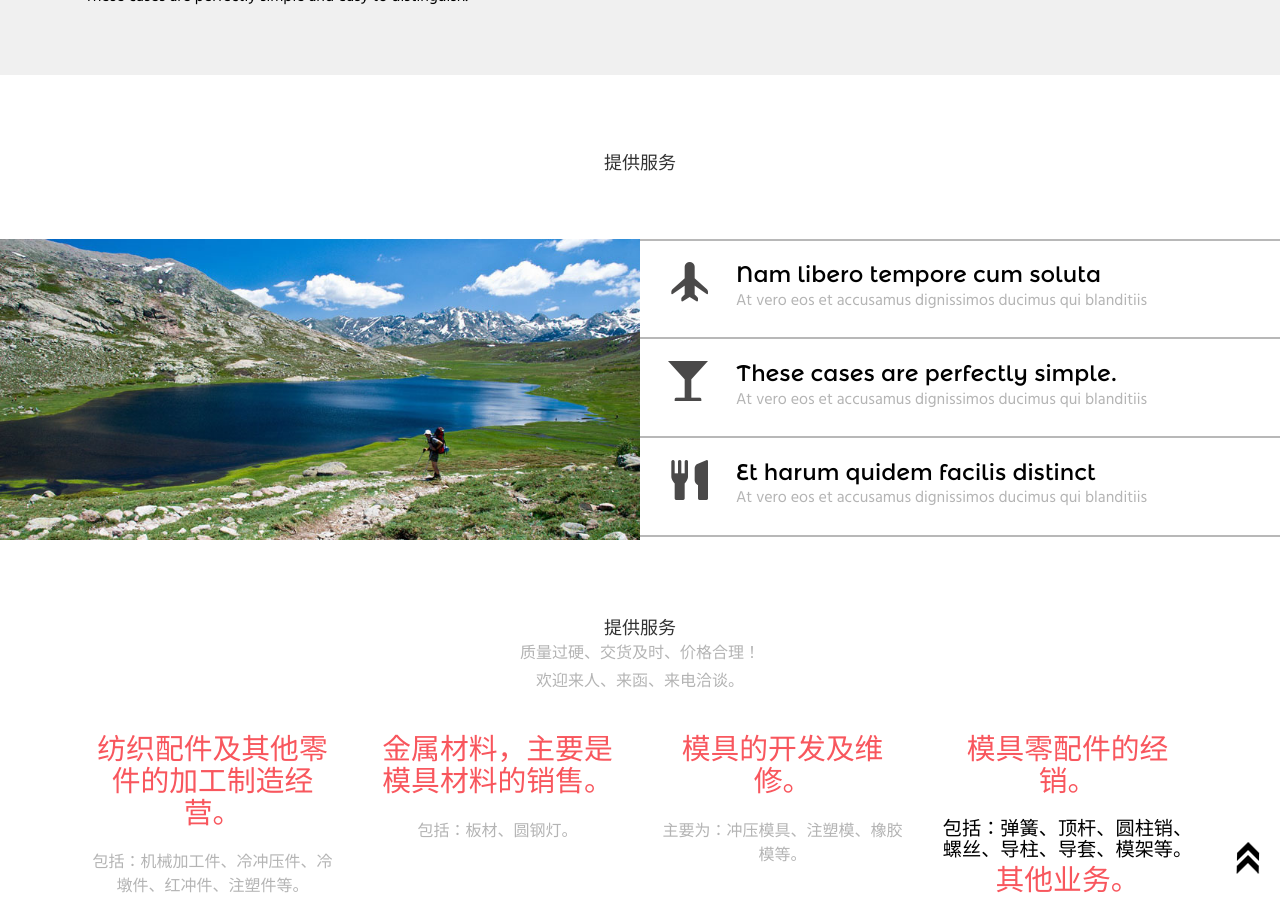
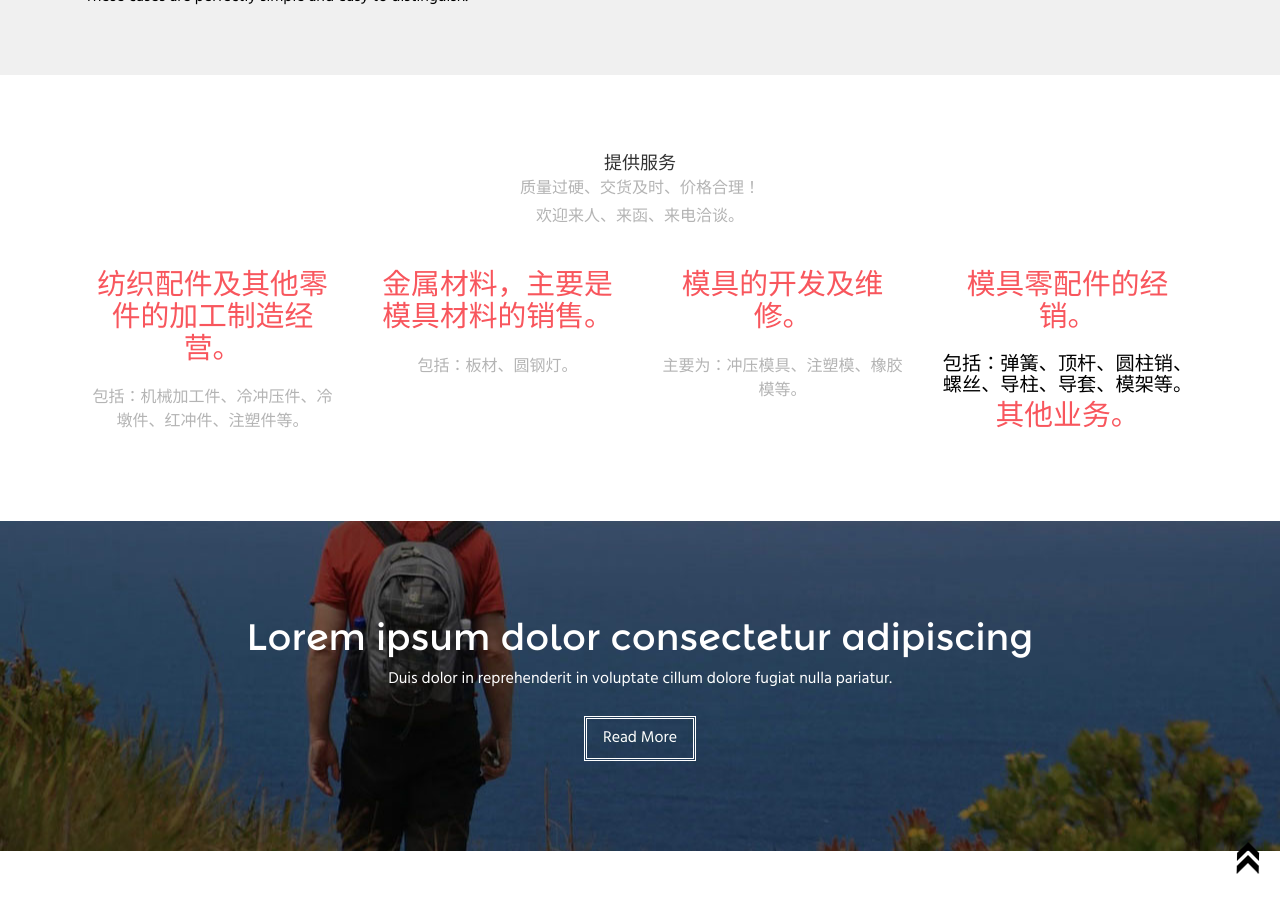
Before and after one commit to dexinjixie/dexinjixie.github.io, a Jekyll site: the page index.html, which Jekyll copies as it is, in a window 1280 px wide and 900 px high, scrolled down 1503 px. Built offline with Jekyll 4.4.1, drawn with Linux system fonts in a browser that asks for light colours.

Commit message:
change service

```diff
--- a/index.html
+++ b/index.html
@@ -165,49 +165,7 @@ Smartphone Compatible web template, free webdesigns for Nokia, Samsung, LG, Sony
 </div>
 <!--ab-info end here-->
 <!--services start here-->
-<div class="services" id="services">
-	<div class="services-main">
-		<div class="ser-top">
-			<h4>提供服务</h4>
-			<p></p>
-		</div>
-		<div class="ser-bottom">
-		  <div class="col-md-6 service-left">
-		  	<img src="images/ser1.jpg" alt="" class="img-responsive">
-		  </div>
-		  <div class="col-md-6 services-right">
-		  	<div class="ser-grid">
-		  		<span class="glyphicon glyphicon-plane ser-icon" aria-hidden="true"> </span>
-		  		<div class="ser-text">
-		  			<h4>Nam libero tempore cum soluta</h4>
-		  			<p>At vero eos et accusamus dignissimos ducimus qui blanditiis</p>
-		  		</div>
-		  	   <div class="clearfix"> </div>
-		  	</div>
-		  	<div class="ser-grid">
-		  		<span class="glyphicon glyphicon-glass ser-icon" aria-hidden="true"> </span>
-		  		<div class="ser-text">
-		  			<h4>These cases are perfectly simple.</h4>
-		  			<p>At vero eos et accusamus dignissimos ducimus qui blanditiis</p>
-		  		</div>
-		  	   <div class="clearfix"> </div>
-		  	</div>
-		  	<div class="ser-grid">
-		  		<span class="glyphicon glyphicon-cutlery ser-icon" aria-hidden="true"> </span>
-		  		<div class="ser-text">
-		  			<h4>Et harum quidem facilis distinct</h4>
-		  			<p>At vero eos et accusamus dignissimos ducimus qui blanditiis</p>
-		  		</div>
-		  	   <div class="clearfix"> </div>
-		  	</div>
-		  </div>
-		   <div class="clearfix"> </div>
-	    </div>
-	</div>
-</div>
-<!--services end here-->
-<!--dreams start here-->
-<div class="dreams">
+<div class="services">
 	<div class="container">
 		<div class="dream-main">
 			<div class="dream-top">
@@ -244,7 +202,7 @@ Smartphone Compatible web template, free webdesigns for Nokia, Samsung, LG, Sony
 		</div>
 	</div>
 </div>
-<!--dreams end here-->
+<!--services end here-->
 <!--testimonal strat here-->
 <div class="testimo">
 	<div class="container">
```
